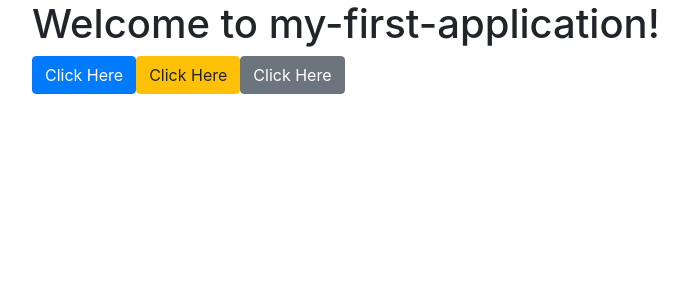
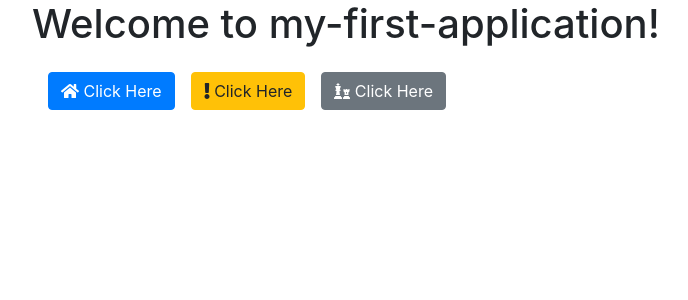
Before and after one commit to Kimserey/ng-vid-sample, an Angular app: page / in a window 1280 px wide. Shown: the top 300 px of the page, without its empty margins (53-741 px from the left). Built offline with nearby package versions, Linux system fonts and the light colour scheme.

Commit message:
Added icons

```diff
--- a/angular.json
+++ b/angular.json
@@ -32,7 +32,8 @@
             "scripts": [
               "node_modules/jquery/dist/jquery.js",
               "node_modules/popper.js/dist/umd/popper.js",
-              "node_modules/bootstrap/dist/js/bootstrap.js"
+              "node_modules/bootstrap/dist/js/bootstrap.js",
+              "node_modules/@fortawesome/fontawesome-free/js/all.js"
             ]
           },
           "configurations": {
--- a/package.json
+++ b/package.json
@@ -34,9 +34,10 @@
     "@angular/cli": "~7.0.6",
     "@angular/compiler-cli": "~7.0.0",
     "@angular/language-service": "~7.0.0",
-    "@types/node": "~8.9.4",
+    "@fortawesome/fontawesome-free": "^5.6.3",
     "@types/jasmine": "~2.8.8",
     "@types/jasminewd2": "~2.0.3",
+    "@types/node": "~8.9.4",
     "codelyzer": "~4.5.0",
     "jasmine-core": "~2.99.1",
     "jasmine-spec-reporter": "~4.2.1",
--- a/src/app/app.component.html
+++ b/src/app/app.component.html
@@ -3,7 +3,9 @@
     Welcome to {{ title }}!
   </h1>
 
-  <button class="btn btn-primary" (click)="click()">Click Here</button>
-  <button class="btn btn-warning" (click)="click()">Click Here</button>
-  <button class="btn btn-secondary" (click)="click()">Click Here</button>
+  <div class="p-3">
+    <button class="btn btn-primary mr-3" (click)="click()"><i class="fas fa-home"></i> Click Here</button>
+    <button class="btn btn-warning mr-3" (click)="click()"><i class="fas fa-exclamation"></i> Click Here</button>
+    <button class="btn btn-secondary" (click)="click()"><i class="fas fa-chess"></i> Click Here</button>
+  </div>
 </div>
```
Also changed, not shown: 1 other file (tests, documents, lock files or other folders).
